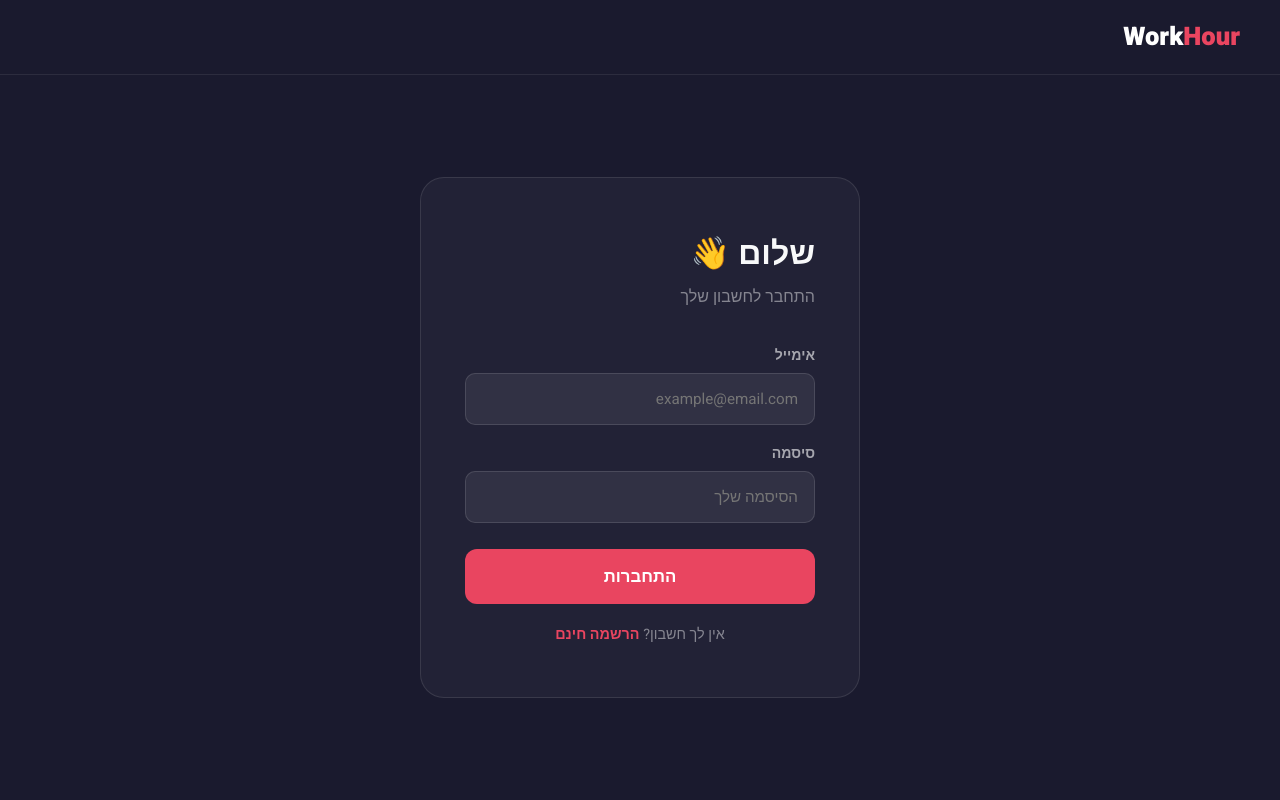
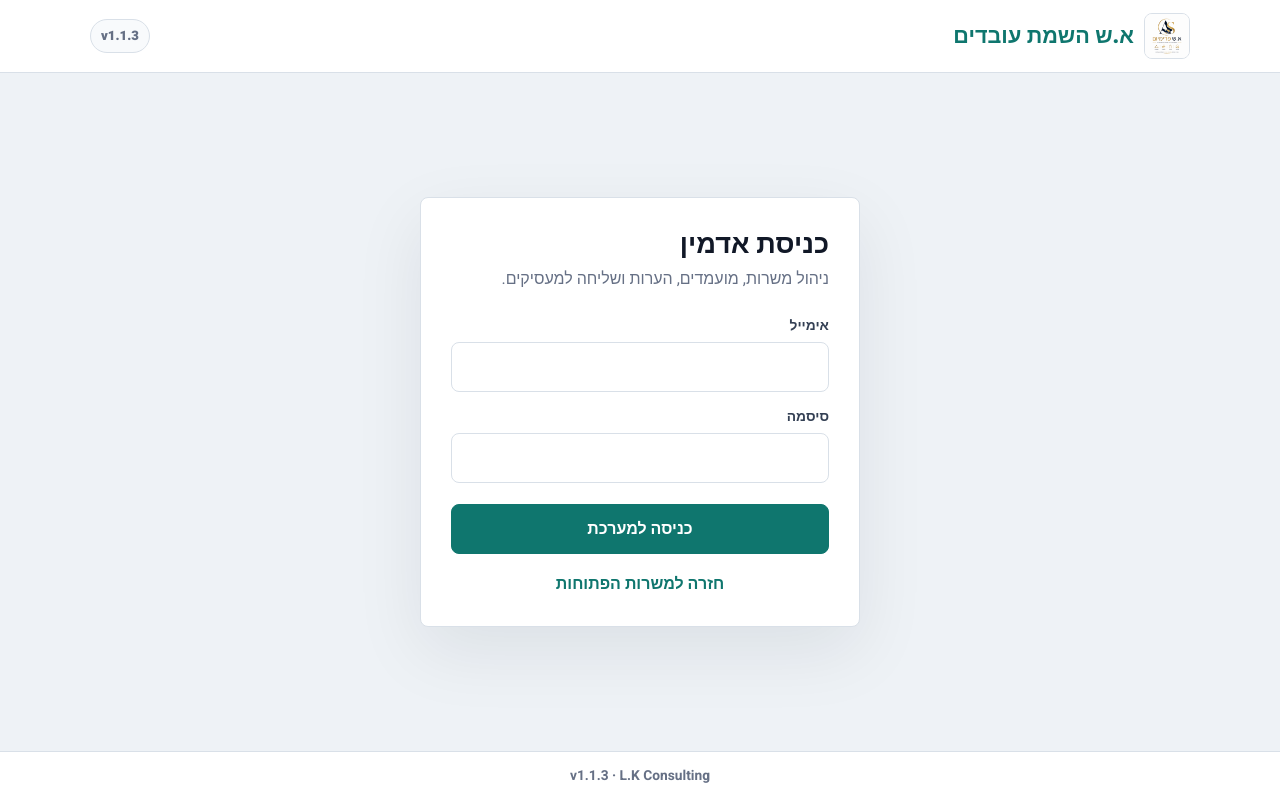
Before and after one commit to lkapuna/Jobs, a website: page public/pages/login.html in a window 1280 px wide. Drawn offline with Linux system fonts and the light colour scheme.

Commit message:
1.1.3 שם

```diff
--- a/package.json
+++ b/package.json
@@ -1,6 +1,6 @@
 {
   "name": "workhour",
-  "version": "1.1.1",
+  "version": "1.1.3",
   "description": "פלטפורמה לעבודות לפי שעות",
   "main": "server.js",
   "scripts": {
--- a/public/pages/login.html
+++ b/public/pages/login.html
@@ -3,115 +3,207 @@
 <head>
   <meta charset="UTF-8">
   <meta name="viewport" content="width=device-width, initial-scale=1.0">
-  <title>התחברות — WorkHour</title>
-  <link href="https://fonts.googleapis.com/css2?family=Heebo:wght@300;400;600;700;900&display=swap" rel="stylesheet">
+  <title>א.ש השמת עובדים - כניסת אדמין</title>
+  <link href="https://fonts.googleapis.com/css2?family=Heebo:wght@300;400;500;600;700;900&display=swap" rel="stylesheet">
   <style>
-    * { margin: 0; padding: 0; box-sizing: border-box; }
-    :root { --primary: #1a1a2e; --accent: #e94560; --gold: #f5a623; }
+    * { box-sizing: border-box; }
+    :root {
+      --bg: #eef2f6;
+      --panel: #ffffff;
+      --ink: #111827;
+      --muted: #667085;
+      --line: #d9e0e8;
+      --accent: #0f766e;
+      --accent-strong: #115e59;
+      --danger: #b42318;
+    }
     body {
-      font-family: 'Heebo', sans-serif;
-      background: var(--primary);
-      color: #f8f9fa;
+      margin: 0;
       min-height: 100vh;
+      font-family: Heebo, Arial, sans-serif;
+      background: var(--bg);
+      color: var(--ink);
       display: flex;
       flex-direction: column;
     }
-    nav {
+    header {
+      background: #fff;
+      border-bottom: 1px solid var(--line);
+    }
+    .bar {
+      width: min(1100px, calc(100% - 32px));
+      margin: 0 auto;
+      min-height: 72px;
       display: flex;
+      align-items: center;
       justify-content: space-between;
+      gap: 14px;
+    }
+    .brand {
+      color: var(--ink);
+      text-decoration: none;
+      font-size: 1.35rem;
+      font-weight: 900;
+      display: inline-flex;
       align-items: center;
-      padding: 18px 40px;
-      border-bottom: 1px solid rgba(255,255,255,0.08);
+      gap: 10px;
     }
-    .logo { font-size: 1.6rem; font-weight: 900; color: #fff; text-decoration: none; }
-    .logo span { color: var(--accent); }
-    .main { flex: 1; display: flex; align-items: center; justify-content: center; padding: 40px 20px; }
+    .brand span { color: var(--accent); }
+    .brand-logo {
+      width: 46px;
+      height: 46px;
+      border-radius: 8px;
+      object-fit: contain;
+      background: #fff;
+      border: 1px solid var(--line);
+    }
+    .brand-name { white-space: nowrap; }
+    .version-chip {
+      border: 1px solid var(--line);
+      background: #f8fafc;
+      color: var(--muted);
+      border-radius: 999px;
+      padding: 6px 10px;
+      font-size: 0.82rem;
+      font-weight: 800;
+      direction: ltr;
+    }
+    main {
+      flex: 1;
+      display: grid;
+      place-items: center;
+      padding: 34px 16px;
+    }
     .login-box {
-      background: rgba(255,255,255,0.04);
-      border: 1px solid rgba(255,255,255,0.1);
-      border-radius: 24px;
-      padding: 52px 44px;
-      width: 100%;
-      max-width: 440px;
+      width: min(440px, 100%);
+      background: var(--panel);
+      border: 1px solid var(--line);
+      border-radius: 8px;
+      padding: 30px;
+      box-shadow: 0 24px 70px rgba(15, 23, 42, 0.08);
     }
-    h2 { font-size: 2rem; font-weight: 800; margin-bottom: 8px; }
-    .subtitle { color: rgba(255,255,255,0.45); margin-bottom: 36px; }
-    .form-group { margin-bottom: 18px; }
-    label { display: block; font-size: 0.88rem; font-weight: 600; color: rgba(255,255,255,0.6); margin-bottom: 7px; }
+    h1 {
+      margin: 0 0 6px;
+      font-size: 1.7rem;
+      line-height: 1.2;
+    }
+    .subtitle {
+      margin: 0 0 24px;
+      color: var(--muted);
+      line-height: 1.55;
+    }
+    .form-group { margin-bottom: 15px; }
+    label {
+      display: block;
+      margin-bottom: 6px;
+      color: #344054;
+      font-size: 0.86rem;
+      font-weight: 800;
+    }
     input {
       width: 100%;
+      border: 1px solid var(--line);
+      border-radius: 8px;
+      padding: 12px 14px;
+      font-family: inherit;
+      font-size: 1rem;
+      color: var(--ink);
+      background: #fff;
+    }
+    input:focus {
+      outline: none;
+      border-color: var(--accent);
+      box-shadow: 0 0 0 3px rgba(15, 118, 110, 0.12);
+    }
+    button {
+      width: 100%;
+      border: 1px solid var(--accent);
+      border-radius: 8px;
+      background: var(--accent);
+      color: #fff;
+      padding: 12px 16px;
+      font-family: inherit;
+      font-size: 1rem;
+      font-weight: 900;
+      cursor: pointer;
+      margin-top: 6px;
+    }
+    button:hover { background: var(--accent-strong); }
+    button:disabled { opacity: 0.65; cursor: wait; }
+    .error-msg {
+      display: none;
+      margin-bottom: 14px;
+      border: 1px solid #fecaca;
+      background: #fff1f2;
+      color: var(--danger);
+      border-radius: 8px;
+      padding: 10px 12px;
+      font-size: 0.92rem;
+      font-weight: 700;
+    }
+    .back-link {
+      margin-top: 18px;
+      text-align: center;
+    }
+    .back-link a {
+      color: var(--accent);
+      font-weight: 800;
+      text-decoration: none;
+    }
+    .site-footer {
+      border-top: 1px solid var(--line);
+      background: #fff;
+      color: var(--muted);
       padding: 14px 16px;
-      background: rgba(255,255,255,0.07);
-      border: 1px solid rgba(255,255,255,0.12);
-      border-radius: 10px;
-      color: #fff;
-      font-family: 'Heebo', sans-serif;
-      font-size: 0.95rem;
-      outline: none;
-      transition: border-color 0.2s;
-    }
-    input:focus { border-color: var(--accent); background: rgba(255,255,255,0.1); }
-    .submit-btn {
-      width: 100%;
-      padding: 15px;
-      background: var(--accent);
-      border: none;
-      border-radius: 12px;
-      color: #fff;
-      font-family: 'Heebo', sans-serif;
-      font-size: 1.05rem;
+      text-align: center;
+      font-size: 0.86rem;
       font-weight: 700;
-      cursor: pointer;
-      margin-top: 8px;
-      transition: all 0.2s;
-    }
-    .submit-btn:hover { background: #c73652; transform: translateY(-1px); }
-    .register-link { text-align: center; margin-top: 20px; color: rgba(255,255,255,0.45); font-size: 0.9rem; }
-    .register-link a { color: var(--accent); text-decoration: none; font-weight: 600; }
-    .error-msg {
-      background: rgba(233,69,96,0.1);
-      border: 1px solid rgba(233,69,96,0.3);
-      color: #ff6b6b;
-      padding: 12px 16px;
-      border-radius: 10px;
-      margin-bottom: 18px;
-      font-size: 0.9rem;
-      display: none;
+      direction: ltr;
     }
   </style>
 </head>
 <body>
-<nav>
-  <a href="/" class="logo">Work<span>Hour</span></a>
-</nav>
-<div class="main">
-  <div class="login-box">
-    <h2>שלום 👋</h2>
-    <p class="subtitle">התחבר לחשבון שלך</p>
+  <header>
+    <div class="bar">
+      <a href="/" class="brand">
+        <img class="brand-logo" src="/assets/ash-hasama-logo.png" alt="לוגו א.ש השמת עובדים">
+        <span class="brand-name">א.ש השמת עובדים</span>
+      </a>
+      <span class="version-chip">v1.1.3</span>
+    </div>
+  </header>
+
+  <main>
+    <section class="login-box">
+      <h1>כניסת אדמין</h1>
+      <p class="subtitle">ניהול משרות, מועמדים, הערות ושליחה למעסיקים.</p>
       <div class="error-msg" id="errorMsg"></div>
       <form id="loginForm">
         <div class="form-group">
           <label>אימייל</label>
-        <input type="email" id="email" placeholder="example@email.com" required>
+          <input type="email" id="email" autocomplete="email" required>
         </div>
         <div class="form-group">
           <label>סיסמה</label>
-        <input type="password" id="password" placeholder="הסיסמה שלך" required>
+          <input type="password" id="password" autocomplete="current-password" required>
         </div>
-      <button type="submit" class="submit-btn">התחברות</button>
+        <button type="submit" class="submit-btn">כניסה למערכת</button>
       </form>
-    <div class="register-link">
-      אין לך חשבון? <a href="/pages/register.html">הרשמה חינם</a>
+      <div class="back-link">
+        <a href="/">חזרה למשרות הפתוחות</a>
       </div>
-  </div>
-</div>
+    </section>
+  </main>
+  <footer class="site-footer">v1.1.3 · L.K Consulting</footer>
 
   <script>
-  document.getElementById('loginForm').addEventListener('submit', async (e) => {
-    e.preventDefault();
-    const btn = e.target.querySelector('.submit-btn');
-    btn.textContent = 'מתחבר...';
-    btn.disabled = true;
+    document.getElementById('loginForm').addEventListener('submit', async event => {
+      event.preventDefault();
+      const button = event.currentTarget.querySelector('.submit-btn');
+      const error = document.getElementById('errorMsg');
+      error.style.display = 'none';
+      button.textContent = 'מתחבר...';
+      button.disabled = true;
 
       try {
         const res = await fetch('/api/auth/login', {
@@ -124,22 +216,22 @@
         });
 
         const data = await res.json();
-      if (!res.ok) throw new Error(data.error);
+        if (!res.ok) throw new Error(data.error || 'Login failed');
 
         localStorage.setItem('token', data.token);
         localStorage.setItem('user', JSON.stringify(data.user));
 
-      const role = data.user.role;
-      if (role === 'worker') window.location = '/pages/worker-dashboard.html';
-      else if (role === 'employer') window.location = '/pages/employer-dashboard.html';
-      else window.location = '/pages/admin-dashboard.html';
+        if (data.user.role !== 'admin') {
+          localStorage.clear();
+          throw new Error('הכניסה למסך הזה מיועדת לאדמין בלבד.');
+        }
 
+        window.location = '/pages/admin-dashboard.html';
       } catch (err) {
-      const errEl = document.getElementById('errorMsg');
-      errEl.textContent = err.message;
-      errEl.style.display = 'block';
-      btn.textContent = 'התחברות';
-      btn.disabled = false;
+        error.textContent = err.message || 'לא ניתן להתחבר כרגע.';
+        error.style.display = 'block';
+        button.textContent = 'כניסה למערכת';
+        button.disabled = false;
       }
     });
   </script>
```
Also changed, not shown: public/index.html (+29 -3 lines), public/pages/admin-dashboard.html (+36 -5 lines), public/assets/ash-hasama-logo.png (added), 1 other file. Lines whose indentation alone changed are shown as unchanged.
